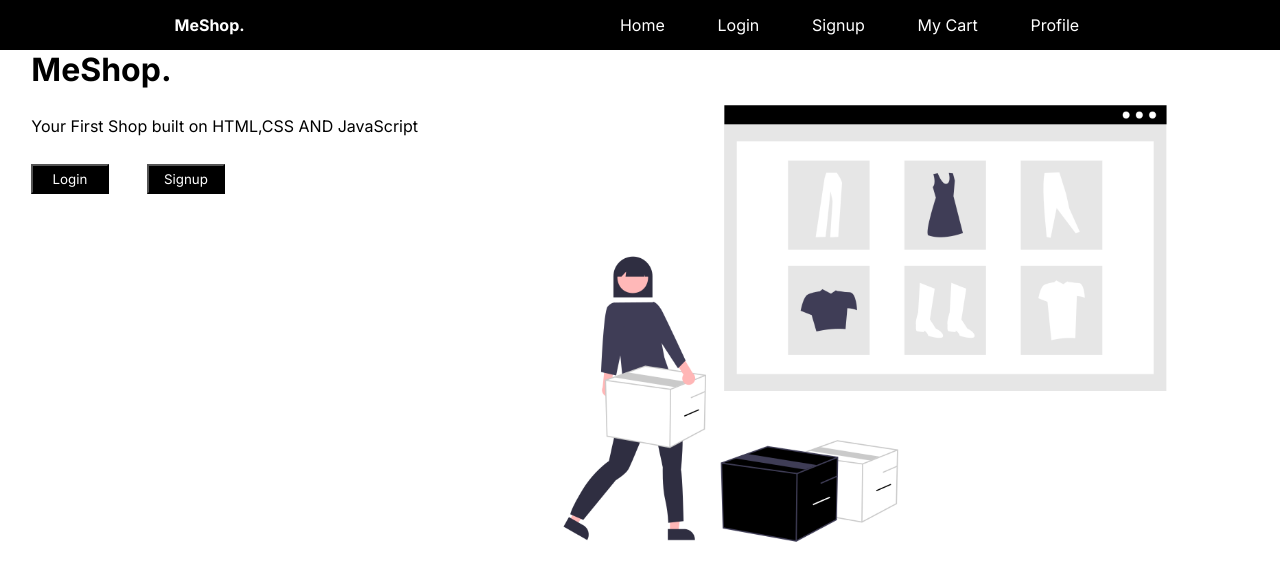
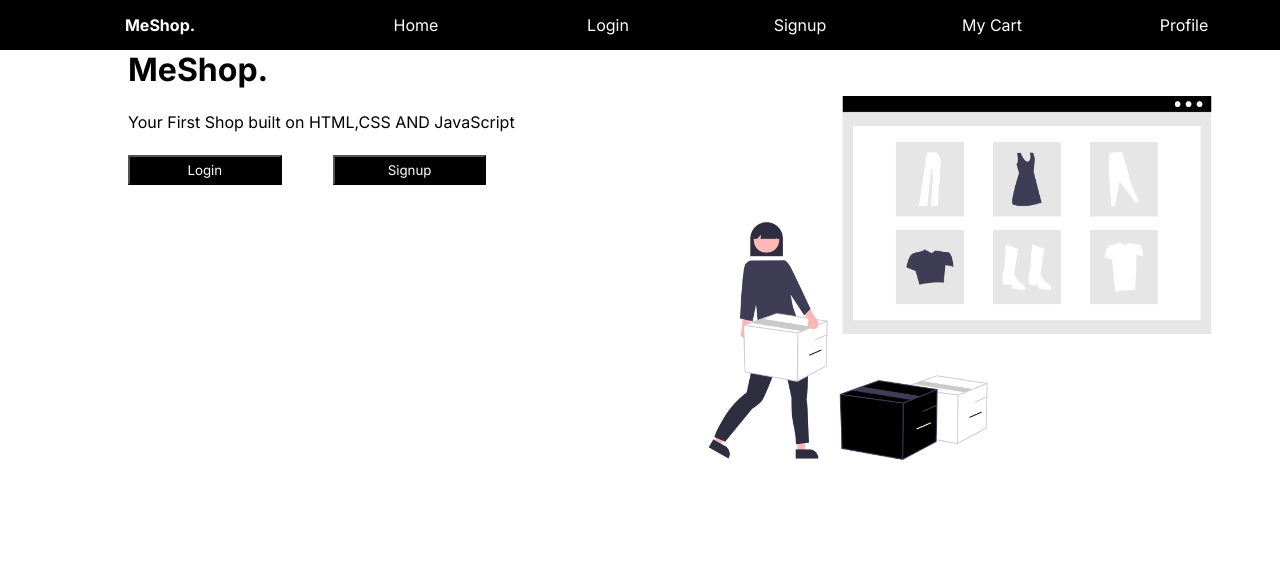
Before and after one commit to sachinCherey/shoppingCart, a plain HTML site: page index.html in a window 1280 px wide. Drawn offline with Linux system fonts and the light colour scheme.

Commit message:
main page done

```diff
--- a/login/script.js
+++ b/login/script.js
@@ -17,7 +17,7 @@ login.addEventListener('click',()=>{
     for(let i of arr){
         if(i.email==userEnterID && i.password==userEnterP){
             flag=1;
-            window.location.href='/shop/index.html';
+            window.location.href='/shop';
         }
     }
     if(flag==0){
@@ -28,8 +28,6 @@ login.addEventListener('click',()=>{
 
 
 
-else{
-    alert('User does not exists');
-}
+
 
 });
--- a/style.css
+++ b/style.css
@@ -21,16 +21,18 @@
 
 .right {
     display: flex;
-    width: 40%;
+    width: 150%;
     justify-content: space-around;
 }
 
 .main {
+    width: 100%;
     display: flex;
-    justify-content: space-around;
+    /* justify-content: space-around; */
 }
 
 .item1 {
+    width: 100%;
     display: flex;
     gap: 5%;
     flex-direction: column;
@@ -39,16 +41,17 @@
 .item1item {
     display: flex;
     gap: 10%;
-    /* justify-content: space-around; */
+    padding-left: 20%;
+
 }
 
 #btn1,#btn2 {
-    width: 20%;
+    width: 30%;
 
 }
 
 .item3 {
-    width: 60%;
+    width: 100%;
 }
 
 .item3>img {
@@ -75,3 +78,18 @@ button{
     background-color: black;
     text-decoration: none;
 }
+
+
+.logo{
+    width: 50%;
+    display: flex;
+    justify-content: center;
+    align-items: center;
+}
+
+.item{
+    width: 15%;
+    display: flex;
+    justify-content: center;
+    align-items: center;
+}
```
